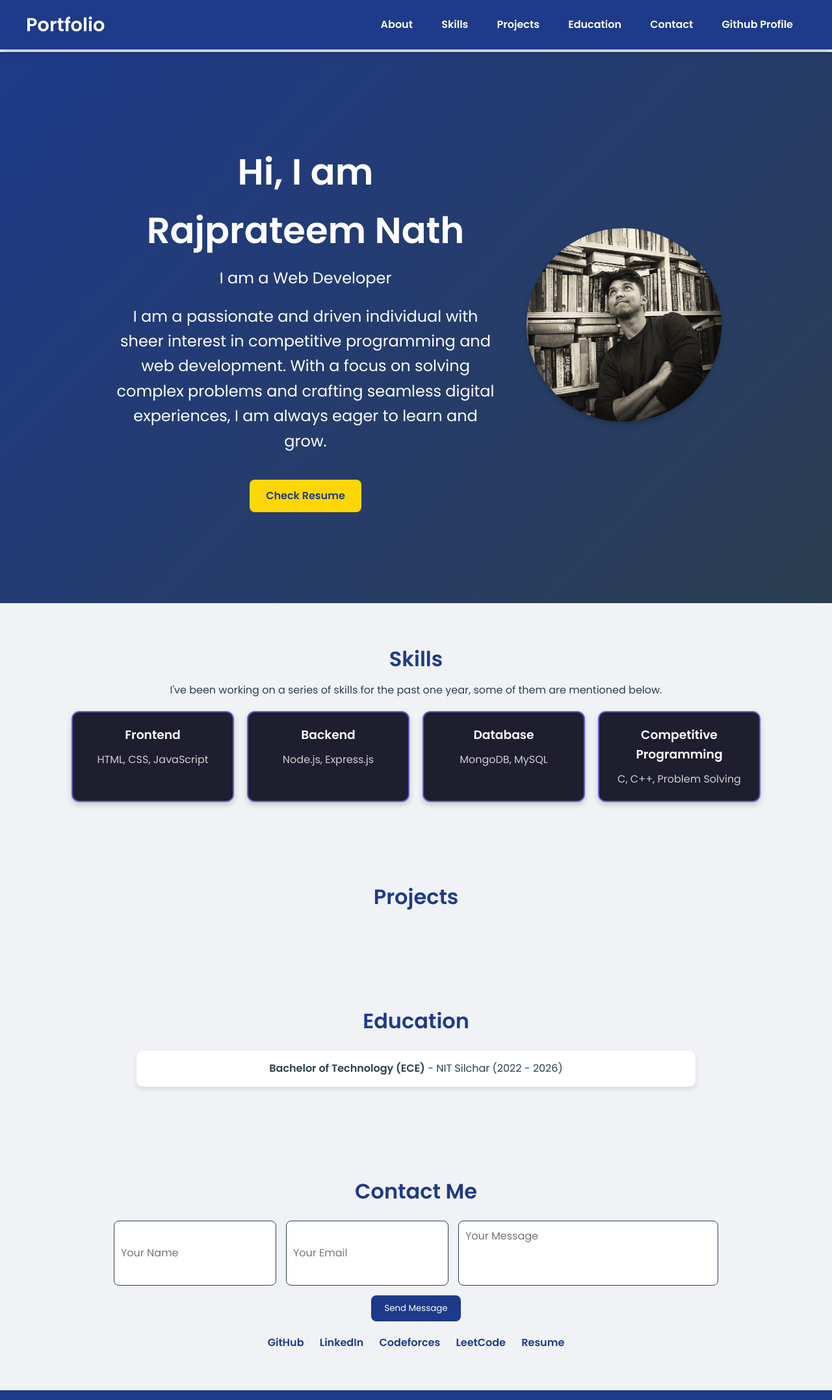
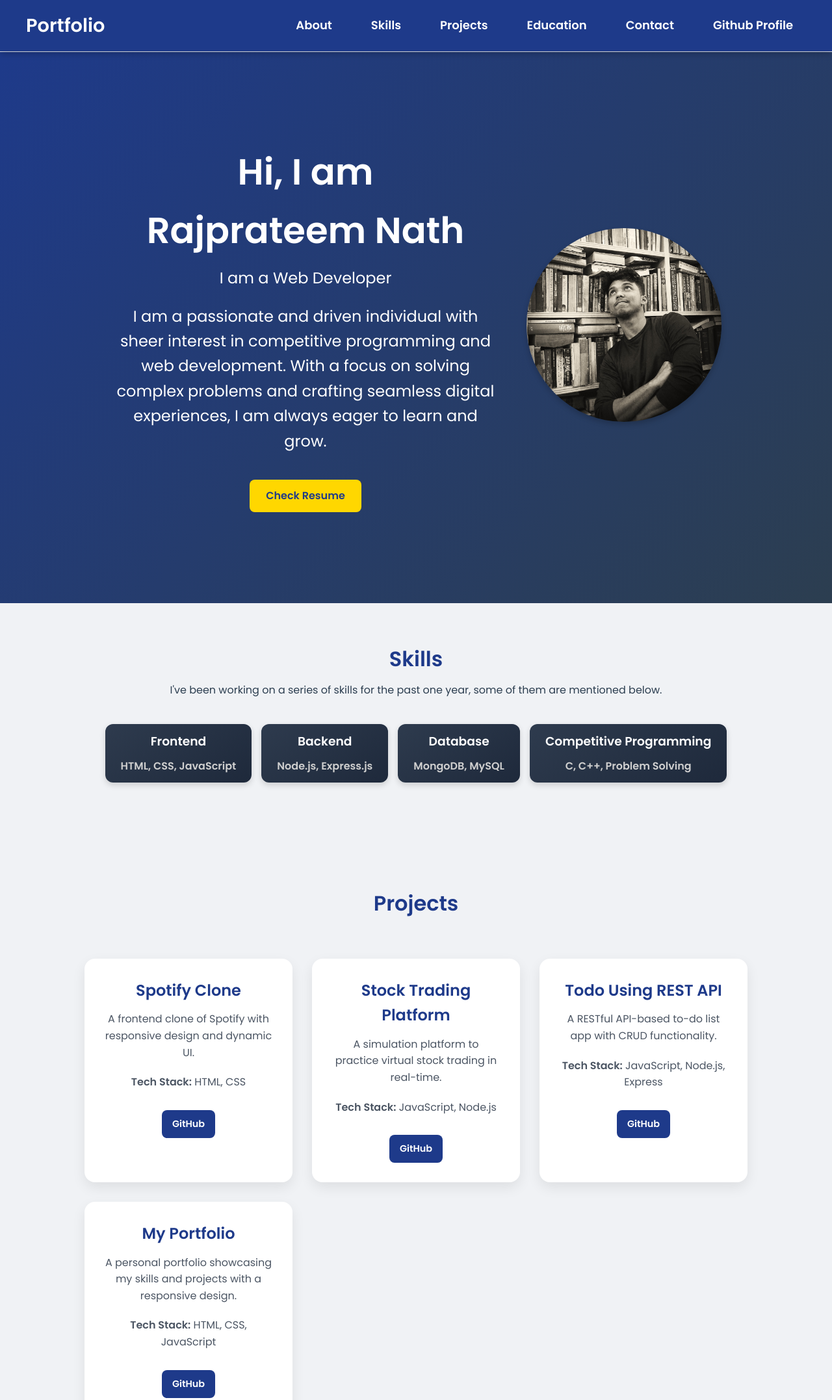
Before and after one commit to thatg33kyguy/My_Portfolio, a website: page portfolio.html in a window 1280 px wide. Shown: the top 2154 px of the page at 65% size. Drawn offline with Linux system fonts and the light colour scheme.

Commit message:
Improved Skills section with professional design

```diff
--- a/portfolio.html
+++ b/portfolio.html
@@ -10,13 +10,14 @@
 <body>
   <header>
     <div class="logo">Portfolio</div>
-    <nav>
+    <nav class="navbar">
         <a href="#about">About</a>
         <a href="#skills">Skills</a>
         <a href="#projects">Projects</a>
         <a href="#education">Education</a>
         <a href="#contact">Contact</a>
-      <a href="https://github.com/thatg33kyguy" target="_blank" class="github-btn">Github Profile</a>
+        <a href="https://github.com/thatg33kyguy" target="_blank">Github Profile</a>
+        <button class="hamburger" aria-label="Toggle Navigation">☰</button>
       </nav>
   </header>
 
@@ -60,7 +61,40 @@
 
     <section id="projects">
       <h2>Projects</h2>
-      <div id="projects-container" class="projects"></div>
+      <div class="projects-container">
+        <!-- Spotify Clone -->
+        <div class="project-card">
+          <h3>Spotify Clone</h3>
+          <p>A frontend clone of Spotify with responsive design and dynamic UI.</p>
+          <p><strong>Tech Stack:</strong> HTML, CSS</p>
+          <a href="https://github.com/thatg33kyguy/Spotify-Clone" target="_blank" class="btn">GitHub</a>
+        </div>
+
+        <!-- Stock Trading Platform -->
+        <div class="project-card">
+          <h3>Stock Trading Platform</h3>
+          <p>A simulation platform to practice virtual stock trading in real-time.</p>
+          <p><strong>Tech Stack:</strong> JavaScript, Node.js</p>
+          <a href="https://github.com/thatg33kyguy/stock_trading_platform" target="_blank" class="btn">GitHub</a>
+        </div>
+
+        <!-- Todo Using REST API -->
+        <div class="project-card">
+          <h3>Todo Using REST API</h3>
+          <p>A RESTful API-based to-do list app with CRUD functionality.</p>
+          <p><strong>Tech Stack:</strong> JavaScript, Node.js, Express</p>
+          <a href="https://github.com/thatg33kyguy/TodoUsingRESTAPI" target="_blank" class="btn">GitHub</a>
+        </div>
+
+        <!-- My Portfolio -->
+        <div class="project-card">
+          <h3>My Portfolio</h3>
+          <p>A personal portfolio showcasing my skills and projects with a responsive design.</p>
+          <p><strong>Tech Stack:</strong> HTML, CSS, JavaScript</p>
+          <a href="https://github.com/thatg33kyguy/My_Portfolio" target="_blank" class="btn">GitHub</a>
+        </div>
+      </div>
+
     </section>
 
     <section id="education">
--- a/style.css
+++ b/style.css
@@ -117,25 +117,29 @@
   }
 
   .skills-container {
-    display: grid;
-    grid-template-columns: repeat(auto-fit, minmax(250px, 1fr));
-    gap: 20px;
-    margin-top: 20px;
+    display: flex;
+    flex-wrap: wrap;
+    gap: 15px;
+    justify-content: center;
+    padding: 40px 20px;
   }
 
   .skill-box {
-    background: #1e1e2f;
-    border: 2px solid #6a5acd;
+    padding: 12px 24px;
     border-radius: 12px;
-    padding: 20px;
-    text-align: center;
-    box-shadow: 0 4px 8px rgba(0, 0, 0, 0.2);
-    transition: transform 0.3s ease;
+    font-size: 1rem;
+    font-weight: 600;
+    color: #ffffff;
+    background: linear-gradient(145deg, #2e3b4e, #1e293b);
+    box-shadow: 0 4px 10px rgba(0, 0, 0, 0.15);
+    transition: transform 0.3s ease, box-shadow 0.3s ease;
   }
 
   .skill-box:hover {
-    transform: translateY(-5px) scale(1.05);
+    transform: translateY(-5px);
+    box-shadow: 0 8px 20px rgba(0, 0, 0, 0.25);
   }
+
 
   .skill-box h3 {
     color: #fff;
@@ -392,3 +396,164 @@
     box-shadow: 0 4px 8px rgba(0, 0, 0, 0.2); /* Soft shadow */
     object-fit: cover; /* Ensures proper cropping */
   }
+
+  /* Base Navigation */
+.navbar {
+    display: flex;
+    justify-content: center;
+    align-items: center;
+    flex-wrap: wrap;
+    gap: 20px;
+    background-color: #1e3a8a; /* Navy Blue */
+    padding: 10px 0;
+    position: relative;
+    transition: background-color 0.5s ease;
+  }
+
+  /* Navigation Links */
+  .navbar a {
+    text-decoration: none;
+    color: white;
+    font-weight: bold;
+    font-size: 18px;
+    position: relative;
+    opacity: 0;
+    transform: translateY(-20px);
+    animation: fadeSlideIn 0.6s ease forwards;
+  }
+
+  /* Staggered Animation Delay */
+  .navbar a:nth-child(1) { animation-delay: 0.1s; }
+  .navbar a:nth-child(2) { animation-delay: 0.2s; }
+  .navbar a:nth-child(3) { animation-delay: 0.3s; }
+  .navbar a:nth-child(4) { animation-delay: 0.4s; }
+  .navbar a:nth-child(5) { animation-delay: 0.5s; }
+  .navbar a:nth-child(6) { animation-delay: 0.6s; }
+
+  /* Hover Effect: Underline Animation */
+  .navbar a::after {
+    content: "";
+    position: absolute;
+    left: 0;
+    bottom: -4px;
+    width: 100%;
+    height: 2px;
+    background-color: #facc15; /* Yellow */
+    transform: scaleX(0);
+    transition: transform 0.4s ease;
+  }
+
+  .navbar a:hover::after {
+    transform: scaleX(1);
+  }
+
+  /* Hamburger Button (Hidden by default) */
+  .hamburger {
+    display: none;
+    background: none;
+    border: none;
+    color: white;
+    font-size: 28px;
+    cursor: pointer;
+    transition: transform 0.3s ease;
+  }
+
+  /* Rotate Hamburger on Click */
+  .navbar.active .hamburger {
+    transform: rotate(90deg);
+  }
+
+  /* Responsive Design */
+  @media (max-width: 768px) {
+    .navbar {
+      flex-direction: column;
+      align-items: flex-start;
+      padding-left: 20px;
+    }
+
+    .hamburger {
+      display: block;
+      align-self: flex-end;
+    }
+
+    /* Hide Links Initially */
+    .navbar a {
+      display: none;
+    }
+
+    /* Slide Links In When Active */
+    .navbar.active a {
+      display: block;
+      opacity: 0;
+      transform: translateY(-20px);
+      animation: fadeSlideIn 0.5s ease forwards;
+    }
+
+    /* Ensure Links Appear Sequentially */
+    .navbar.active a:nth-child(1) { animation-delay: 0.1s; }
+    .navbar.active a:nth-child(2) { animation-delay: 0.2s; }
+    .navbar.active a:nth-child(3) { animation-delay: 0.3s; }
+    .navbar.active a:nth-child(4) { animation-delay: 0.4s; }
+    .navbar.active a:nth-child(5) { animation-delay: 0.5s; }
+    .navbar.active a:nth-child(6) { animation-delay: 0.6s; }
+  }
+
+  /* Fade & Slide-In Animation */
+  @keyframes fadeSlideIn {
+    to {
+      opacity: 1;
+      transform: translateY(0);
+    }
+  }
+  .projects-section {
+    padding: 60px 20px;
+    background: #f3f4f6;
+    text-align: center;
+  }
+
+  .projects-container {
+    display: grid;
+    grid-template-columns: repeat(auto-fit, minmax(300px, 1fr));
+    gap: 30px;
+    padding: 40px 20px;
+  }
+
+  .project-card {
+    background: white;
+    border-radius: 16px;
+    box-shadow: 0 8px 20px rgba(0, 0, 0, 0.08);
+    padding: 30px;
+    transition: transform 0.3s ease, box-shadow 0.3s ease;
+  }
+
+  .project-card h3 {
+    font-size: 1.5rem;
+    color: #1e3a8a;
+    margin-bottom: 12px;
+  }
+
+  .project-card p {
+    font-size: 1rem;
+    color: #4b5563;
+    line-height: 1.6;
+    margin-bottom: 20px;
+  }
+
+  .project-card .btn {
+    display: inline-block;
+    text-decoration: none;
+    background: #1e3a8a;
+    color: white;
+    padding: 10px 16px;
+    border-radius: 8px;
+    transition: background 0.3s ease;
+  }
+
+  .project-card .btn:hover {
+    background: #172554;
+  }
+
+  .project-card:hover {
+    transform: translateY(-8px);
+    box-shadow: 0 12px 30px rgba(0, 0, 0, 0.15);
+  }
```
Lines whose indentation alone changed are shown as unchanged.
